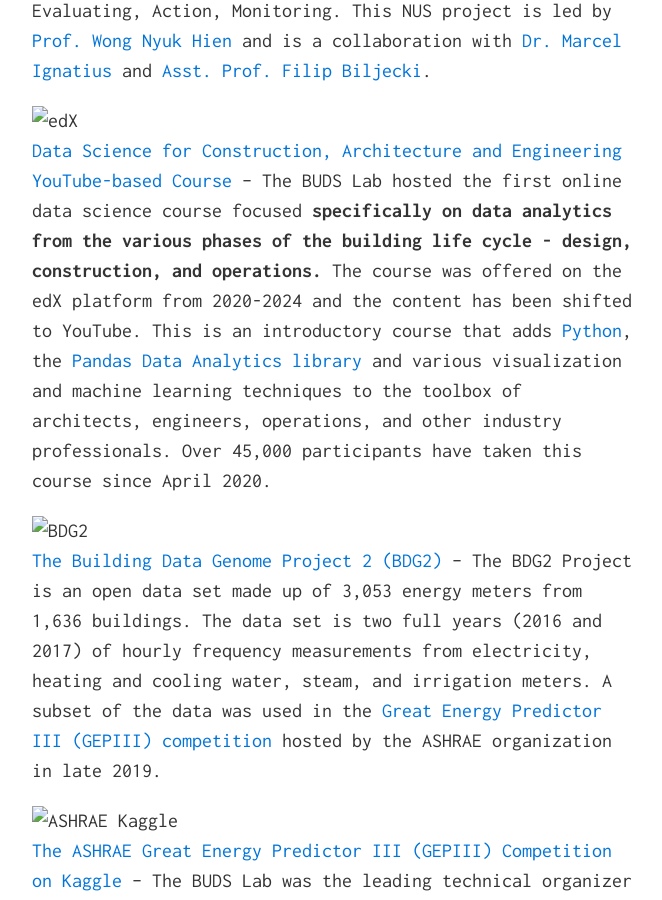
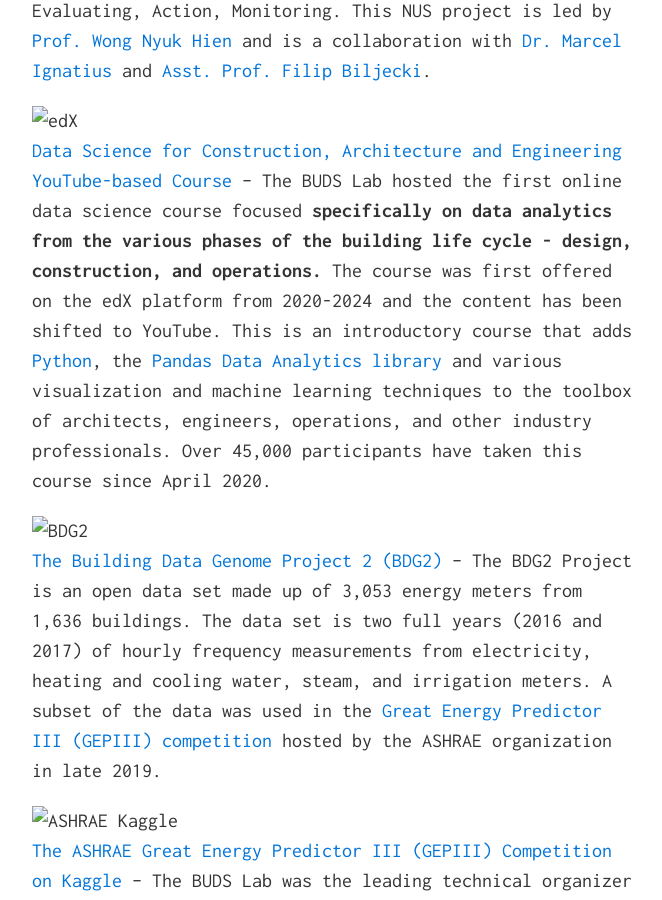
Before and after one commit to buds-lab/buds-lab.github.io, a Jekyll site: the page built from index.md, in a window 1280 px wide and 900 px high, scrolled down 1974 px. Shown: the whole window, without its empty margins (308-970 px from the left). Built offline with Jekyll 4.4.1, drawn with Linux system fonts in a browser that asks for light colours.

Commit message:
Update index.md

```diff
--- a/index.md
+++ b/index.md
@@ -27,10 +27,10 @@ As of Sept. 2025, the BUDS Lab has a new home in the [College of Integrative Stu
 [Cozie Apple Watch](https://cozie-apple.app){:target="_blank"} -- The Apple Watch version of the Cozie platform allows researchers to collect physiological, environmental and subjective data for built environment characterization. This open-source project is led by [Dr. Mario Frei](https://www.linkedin.com/in/mario-frei/?originalSubdomain=sg){:target="_blank"} and [Yun Xuan Chua](https://www.linkedin.com/in/chuayunxuan/?originalSubdomain=sg){:target="_blank"} and is a collaboration with [Dr. Federico Tartarini](https://www.sydney.edu.au/medicine-health/about/our-people/academic-staff/federico-tartarini.html){:target="_blank"} from the [University of Sydney](https://www.sydney.edu.au/) and [Prof. Stefano Schiavon](https://ced.berkeley.edu/ced/faculty-staff/stefano-schiavon){:target="_blank"} from the [UC Berkeley Center for the Built Environment](https://cbe.berkeley.edu/){:target="_blank"}.
 
 ![BEAM Project](buds-lab.github.io/beam.png)
-[The Cool NUS BEAM Project](https://sustainability.nus.edu.sg/campus-sustainability/coolnus/){:target="_blank"} -- The BEAM Project focuses on making NUS campus climate-resilient through comprehensive sensing technologies and applying mitigation modeling and infrastructural measures to improve outdoor thermal comfort. It is a collaboration between the NUS University Campus Infrastructure (UCI) and the NUS College of Design and Engineering (CDE) that uses a “BEAM” approach - Baselining, Evaluating, Action, Monitoring. This NUS project is led by [Prof. Wong Nyuk Hien](https://cde.nus.edu.sg/dbe/staff/wong-nyuk-hien-dr/){:target="_blank"} and is a collaboration with [Dr. Marcel Ignatius](https://www.marcelignatius.com/){:target="_blank"} and [Asst. Prof. Filip Biljecki](https://filipbiljecki.com/){:target="_blank"}.
+[The Cool NUS BEAM Project](https://www.coolnus-beam.sg/){:target="_blank"} -- The BEAM Project focuses on making NUS campus climate-resilient through comprehensive sensing technologies and applying mitigation modeling and infrastructural measures to improve outdoor thermal comfort. It is a collaboration between the NUS University Campus Infrastructure (UCI) and the NUS College of Design and Engineering (CDE) that uses a “BEAM” approach - Baselining, Evaluating, Action, Monitoring. This NUS project is led by [Prof. Wong Nyuk Hien](https://cde.nus.edu.sg/dbe/staff/wong-nyuk-hien-dr/){:target="_blank"} and is a collaboration with [Dr. Marcel Ignatius](https://www.marcelignatius.com/){:target="_blank"} and [Asst. Prof. Filip Biljecki](https://filipbiljecki.com/){:target="_blank"}.
 
 ![edX](buds-lab.github.io/EDxDataScience.png)
-[Data Science for Construction, Architecture and Engineering YouTube-based Course](https://youtube.com/playlist?list=PLbdvNIqD31Gimy8PhMTWW7oOdgdP74Ycn&si=2ACXL2J4IiU3004g){:target="_blank"} -- The BUDS Lab hosted the first online data science course focused **specifically on data analytics from the various phases of the building life cycle - design, construction, and operations.** The course was offered on the edX platform from 2020-2024 and the content has been shifted to YouTube. This is an introductory course that adds [Python](https://www.python.org/){:target="_blank"}, the [Pandas Data Analytics library](https://pandas.pydata.org/){:target="_blank"} and various visualization and machine learning techniques to the toolbox of architects, engineers, operations, and other industry professionals. Over 45,000 participants have taken this course since April 2020.
+[Data Science for Construction, Architecture and Engineering YouTube-based Course](https://youtube.com/playlist?list=PLbdvNIqD31Gimy8PhMTWW7oOdgdP74Ycn&si=2ACXL2J4IiU3004g){:target="_blank"} -- The BUDS Lab hosted the first online data science course focused **specifically on data analytics from the various phases of the building life cycle - design, construction, and operations.** The course was first offered on the edX platform from 2020-2024 and the content has been shifted to YouTube. This is an introductory course that adds [Python](https://www.python.org/){:target="_blank"}, the [Pandas Data Analytics library](https://pandas.pydata.org/){:target="_blank"} and various visualization and machine learning techniques to the toolbox of architects, engineers, operations, and other industry professionals. Over 45,000 participants have taken this course since April 2020.
 
 ![BDG2](buds-lab.github.io/buildingdatagenome2.png)
 [The Building Data Genome Project 2 (BDG2)](https://github.com/buds-lab/building-data-genome-project-2){:target="_blank"} -- The BDG2 Project is an open data set made up of 3,053 energy meters from 1,636 buildings. The data set is two full years (2016 and 2017) of hourly frequency measurements from electricity, heating and cooling water, steam, and irrigation meters. A subset of the data was used in the [Great Energy Predictor III (GEPIII) competition](https://www.kaggle.com/c/ashrae-energy-prediction){:target="_blank"} hosted by the ASHRAE organization in late 2019.
```
